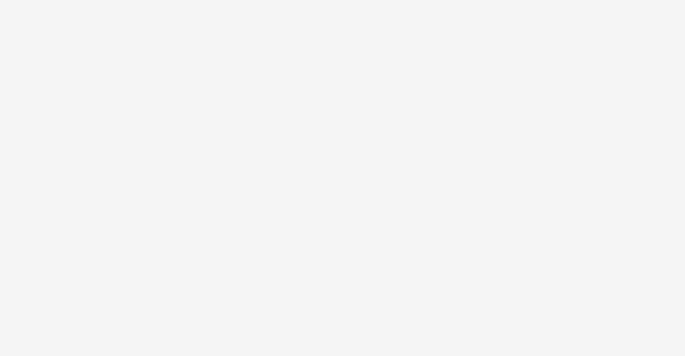
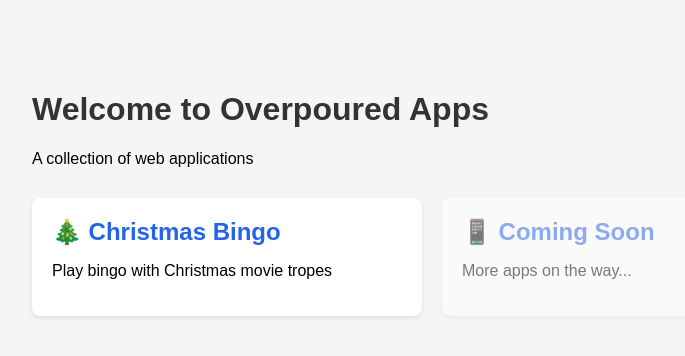
Before and after one commit to ManOverpoured/Overpoured-Apps, a plain HTML site: page index.html in a window 1280 px wide. Shown: the whole page, without its empty margins (208-893 px from the left). Drawn offline with Linux system fonts and the light colour scheme.

Commit message:
Update index.html
was showing blank white screen. Update to repair

```diff
--- a/index.html
+++ b/index.html
@@ -28,4 +28,31 @@
             box-shadow: 0 2px 4px rgba(0,0,0,0.1);
             text-decoration: none;
             color: inherit;
-            transition: tr
+            transition: transform 0.2s;
+        }
+        .app-card:hover {
+            transform: translateY(-5px);
+        }
+        .app-card h2 {
+            margin: 0 0 10px 0;
+            color: #2563eb;
+        }
+    </style>
+</head>
+<body>
+    <h1>Welcome to Overpoured Apps</h1>
+    <p>A collection of web applications</p>
+
+    <div class="app-grid">
+        <a href="/christmas-bingo" class="app-card">
+            <h2>🎄 Christmas Bingo</h2>
+            <p>Play bingo with Christmas movie tropes</p>
+        </a>
+
+        <div class="app-card" style="opacity: 0.5;">
+            <h2>📱 Coming Soon</h2>
+            <p>More apps on the way...</p>
+        </div>
+    </div>
+</body>
+</html>
```
